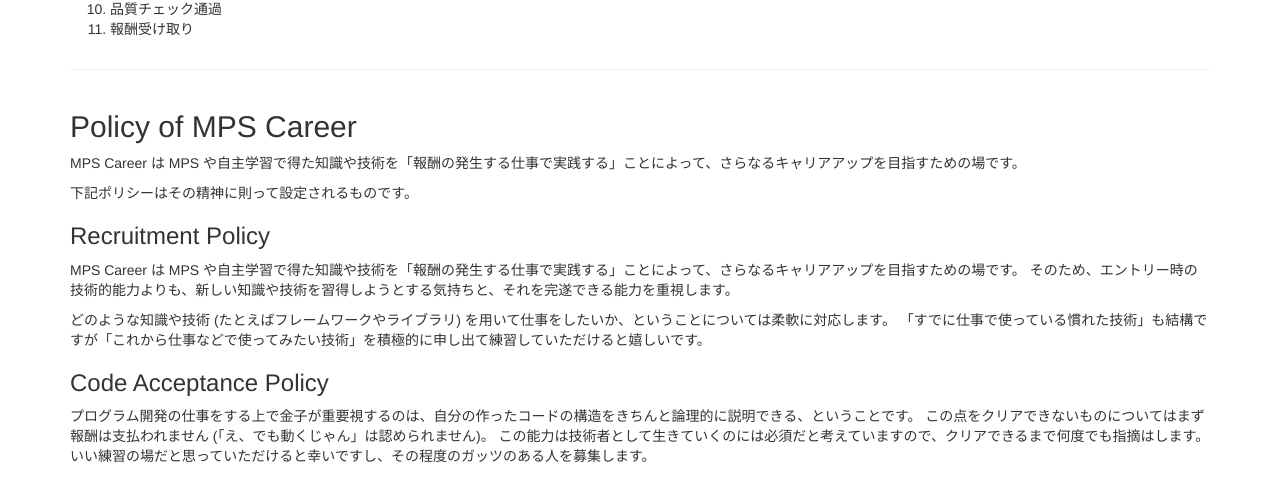
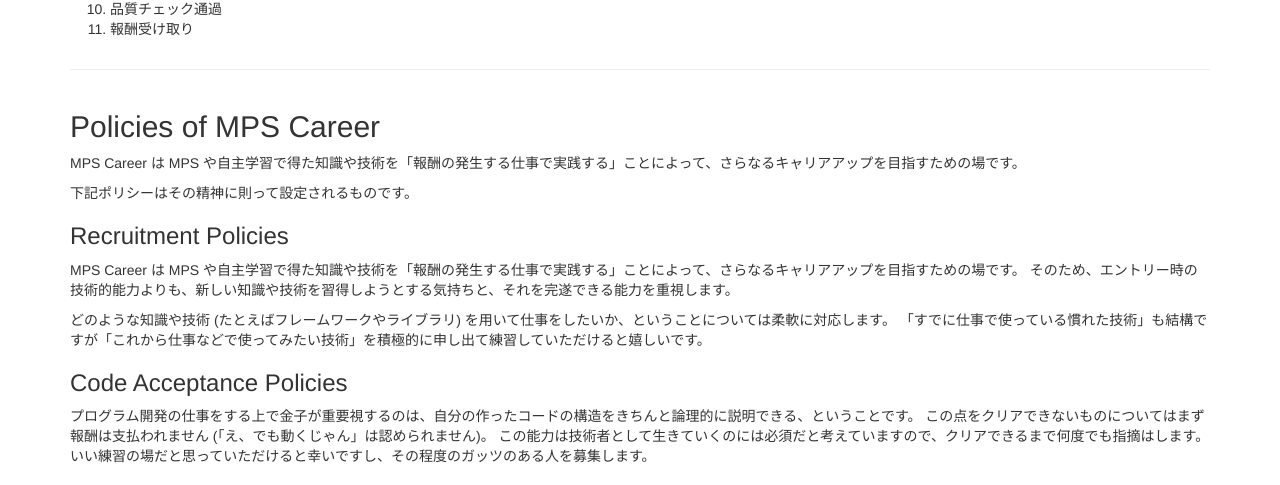
Before and after one commit to morningprojectsamurai/mps-career, a Django app: page / in a window 1280 px wide. Shown: the part 898-1383 px from the top of the page. Run offline with Django 3.2, Linux system fonts and the light colour scheme; parts of the project's set-up code (start-up, migrations or seed data) failed here and were passed over; some libraries are stand-ins or nearby versions.

Commit message:
changed from Policy to Polices

```diff
--- a/templates/registration/login.html
+++ b/templates/registration/login.html
@@ -66,11 +66,11 @@
 
     <div class="row">
         <div class="col-md-12">
-            <h2>Policy of MPS Career</h2>
+            <h2>Policies of MPS Career</h2>
             <p>MPS Career は MPS や自主学習で得た知識や技術を「報酬の発生する仕事で実践する」ことによって、さらなるキャリアアップを目指すための場です。</p>
             <p>下記ポリシーはその精神に則って設定されるものです。</p>
 
-            <h3>Recruitment Policy</h3>
+            <h3>Recruitment Policies</h3>
 
             <p>MPS Career は MPS や自主学習で得た知識や技術を「報酬の発生する仕事で実践する」ことによって、さらなるキャリアアップを目指すための場です。
                 そのため、エントリー時の技術的能力よりも、新しい知識や技術を習得しようとする気持ちと、それを完遂できる能力を重視します。</p>
@@ -79,7 +79,7 @@
                 「すでに仕事で使っている慣れた技術」も結構ですが「これから仕事などで使ってみたい技術」を積極的に申し出て練習していただけると嬉しいです。
             </p>
 
-            <h3>Code Acceptance Policy</h3>
+            <h3>Code Acceptance Policies</h3>
             <p>プログラム開発の仕事をする上で金子が重要視するのは、自分の作ったコードの構造をきちんと論理的に説明できる、ということです。
                 この点をクリアできないものについてはまず報酬は支払われません (「え、でも動くじゃん」は認められません)。
                 この能力は技術者として生きていくのには必須だと考えていますので、クリアできるまで何度でも指摘はします。
```
